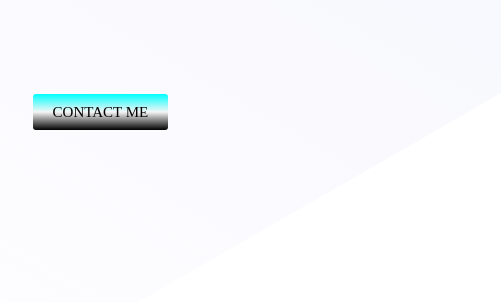
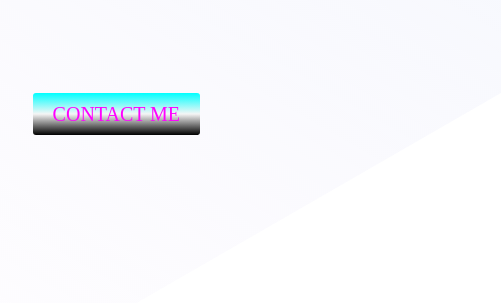
Before and after one commit to asif-599-nawaz/personal-portfolio, a plain HTML site: page index.html in a window 1280 px wide. In both pictures the pointer is over the link "CONTACT ME". Shown: the part 193-496 px from the top of the page, 57-558 px from the left. Drawn offline with Linux system fonts and the light colour scheme; a web font is replaced by a local one.

Commit message:
personal-portfolio

```diff
--- a/index.html
+++ b/index.html
@@ -32,7 +32,7 @@
     <br>
     <br>
     <br>
-        <a class="link-button" target="_blank" href="https://www.facebook.com/profile.php?id=100005395876514">CONTACT ME</a>
+        <a id="design" class="link-button" target="_blank" href="https://www.facebook.com/profile.php?id=100005395876514">CONTACT ME</a>
 
         </div>
 
--- a/style.css
+++ b/style.css
@@ -16,7 +16,14 @@ p{
 
 a{
 
+
     font-size: 15px;
+
+}
+
+#design:hover{
+    color: fuchsia;
+    font-size: 20px;
 
 }
 
@@ -153,10 +160,10 @@ font-family: 'Tinos', serif;
     width: 50%;
     margin-left: 25%;
 
-
-
+    box-shadow: 10px 10px 10px crimson;
     border-radius: 10px;
     background-color:blanchedalmond;
+
 }
 
 #msg{
```
